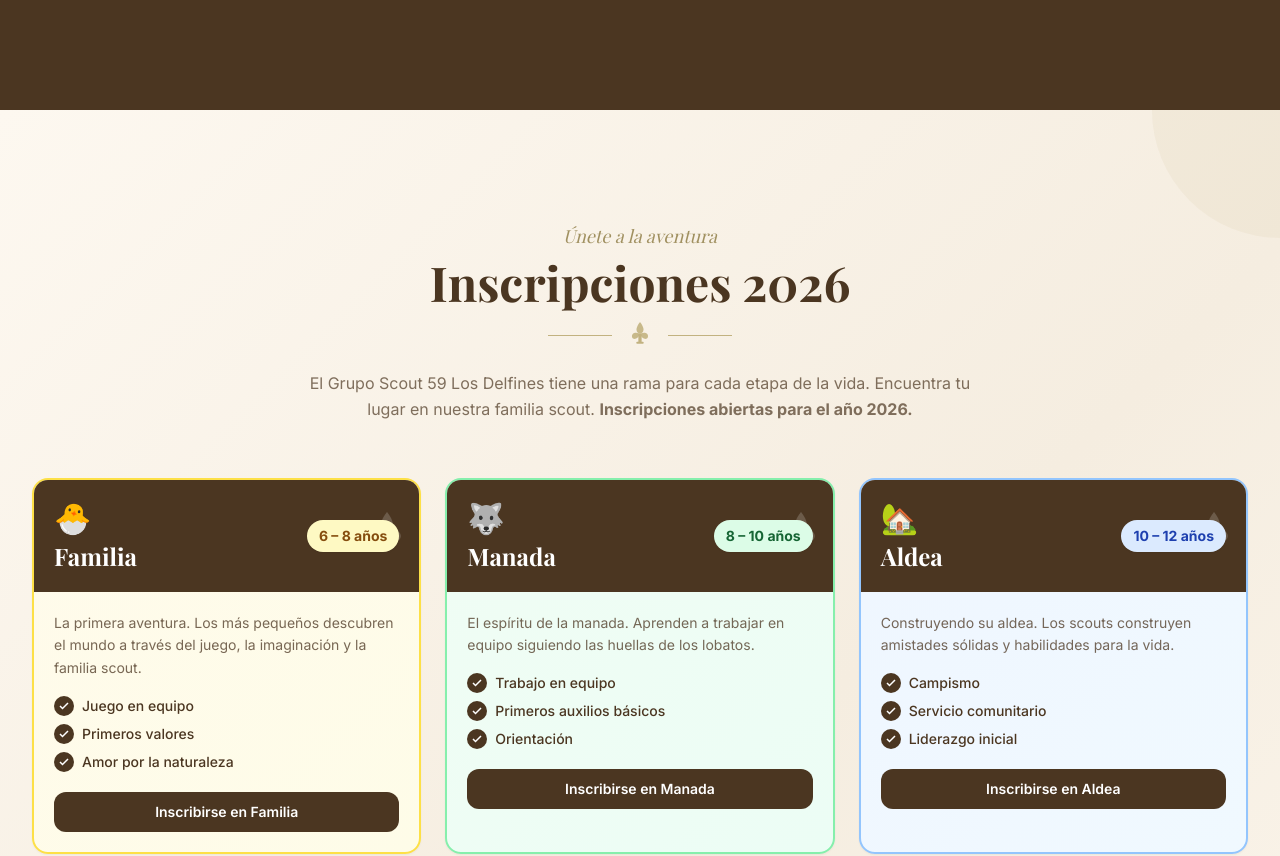
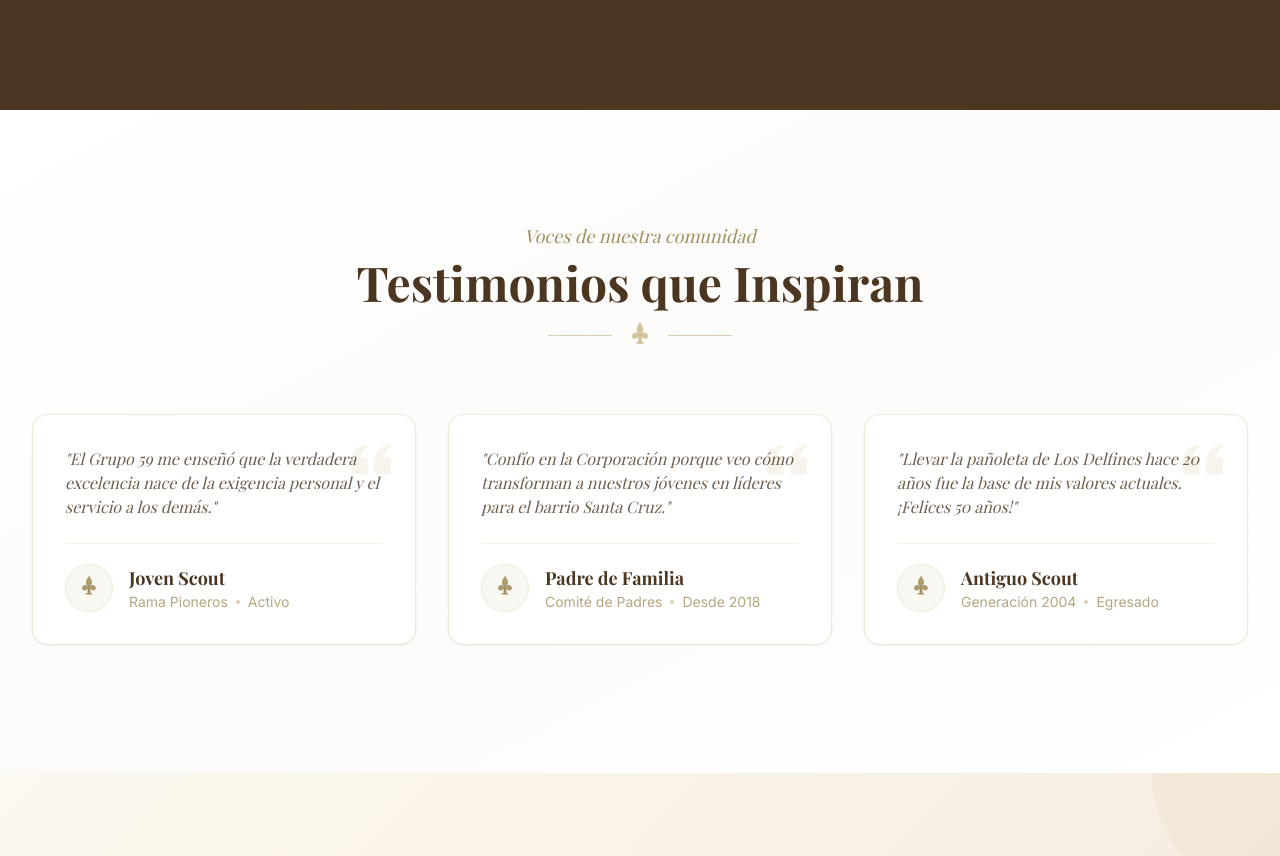
Before and after one commit to corporacion59losdelfines/web-delfines-50-anos, a React (Vite) app: page / in a window 1280 px wide. Shown: the part 4990-5846 px from the top of the page. Built offline with nearby package versions, Linux system fonts and the light colour scheme; a web font is replaced by a local one.

Commit message:
Añadida sección de testimonios y optimización web Lazy Loading

```diff
--- a/src/App.jsx
+++ b/src/App.jsx
@@ -3,6 +3,7 @@
 import HeroSection from './components/HeroSection'
 import HistoriaSection from './components/HistoriaSection'
 import ValoresSection from './components/ValoresSection'
+import TestimoniosSection from './components/TestimoniosSection'
 import BadenPowellSection from './components/BadenPowellSection'
 import InscripcionesSection from './components/InscripcionesSection'
 import GaleriaSection from './components/GaleriaSection'
@@ -63,6 +64,7 @@
             <HistoriaSection />
             <BadenPowellSection />
             <ValoresSection />
+            <TestimoniosSection />
             <InscripcionesSection />
             <GaleriaSection />
             <RedesSection />
--- a/src/components/GaleriaSection.jsx
+++ b/src/components/GaleriaSection.jsx
@@ -84,11 +84,21 @@
                                 src={item.src}
                                 alt={item.alt}
                                 loading="lazy"
+                                decoding="async"
                                 className="w-full h-full object-cover transition-transform duration-700 ease-out group-hover:scale-105"
+                                onError={(e) => {
+                                    e.target.onerror = null;
+                                    e.target.style.display = 'none';
+                                    e.target.nextSibling.style.display = 'block';
+                                }}
                             />
+                            {/* Textura Caqui Alternativa de Fallback en caso de error */}
+                            <div className="hidden absolute inset-0 bg-caqui/20 w-full h-full border border-caqui/30 flex items-center justify-center">
+                                <p className="text-caqui font-serif uppercase tracking-widest text-xs rotate-45 opacity-50">Bodas de Oro</p>
+                            </div>
 
                             {/* Overlay oscuro en hover para destacar el texto */}
-                            <div className="absolute inset-0 bg-gradient-to-t from-cafe/90 via-cafe/20 to-transparent opacity-60 md:opacity-0 group-hover:opacity-80 transition-opacity duration-300" />
+                            <div className="absolute inset-0 bg-gradient-to-t from-cafe/90 via-cafe/20 to-transparent opacity-60 md:opacity-0 group-hover:opacity-80 transition-opacity duration-300 pointer-events-none" />
 
                             {/* Info de la foto */}
                             <div className="absolute bottom-0 left-0 right-0 p-5 translate-y-0 md:translate-y-4 group-hover:translate-y-0 transition-transform duration-300">
--- /dev/null
+++ b/src/components/TestimoniosSection.jsx
@@ -0,0 +1,81 @@
+import { FleurDeLis } from './Icons'
+
+const testimonios = [
+    {
+        quote: "El Grupo 59 me enseñó que la verdadera excelencia nace de la exigencia personal y el servicio a los demás.",
+        author: "Joven Scout",
+        role: "Rama Pioneros",
+        years: "Activo"
+    },
+    {
+        quote: "Confío en la Corporación porque veo cómo transforman a nuestros jóvenes en líderes para el barrio Santa Cruz.",
+        author: "Padre de Familia",
+        role: "Comité de Padres",
+        years: "Desde 2018"
+    },
+    {
+        quote: "Llevar la pañoleta de Los Delfines hace 20 años fue la base de mis valores actuales. ¡Felices 50 años!",
+        author: "Antiguo Scout",
+        role: "Generación 2004",
+        years: "Egresado"
+    }
+]
+
+export default function TestimoniosSection() {
+    return (
+        <section id="testimonios" className="py-20 md:py-28 bg-white relative overflow-hidden">
+            {/* Fondo sutil */}
+            <div className="absolute inset-0 bg-gradient-to-br from-white via-caqui/5 to-white pointer-events-none" />
+
+            <div className="relative max-w-7xl mx-auto px-4 sm:px-6 lg:px-8">
+                {/* Encabezado */}
+                <div className="text-center mb-16 animate-on-scroll">
+                    <p className="text-caqui-dark font-serif italic text-lg mb-2">Voces de nuestra comunidad</p>
+                    <h2 className="section-title mb-4">Testimonios que Inspiran</h2>
+                    <div className="flex items-center justify-center gap-4">
+                        <div className="h-px w-16 bg-caqui/60" />
+                        <FleurDeLis className="w-6 h-7 text-caqui/80" />
+                        <div className="h-px w-16 bg-caqui/60" />
+                    </div>
+                </div>
+
+                {/* Grid de Testimonios */}
+                <div className="grid grid-cols-1 md:grid-cols-3 gap-8 mb-4">
+                    {testimonios.map((item, i) => (
+                        <div
+                            key={i}
+                            className="bg-white border border-caqui/30 rounded-2xl p-8 shadow-sm hover:shadow-xl hover:-translate-y-1 transition-all duration-300 relative animate-on-scroll flex flex-col group"
+                            style={{ animationDelay: `${i * 150}ms` }}
+                        >
+                            {/* Comillas */}
+                            <svg className="absolute top-6 right-6 w-10 h-10 text-caqui/15 group-hover:text-caqui/30 transition-colors duration-300" fill="currentColor" viewBox="0 0 24 24">
+                                <path d="M14.017 21v-7.391c0-5.704 3.731-9.57 8.983-10.609l.995 2.151c-2.432.917-3.995 3.638-3.995 5.849h4v10h-9.983zm-14.017 0v-7.391c0-5.704 3.748-9.57 9-10.609l.996 2.151c-2.433.917-3.996 3.638-3.996 5.849h3.983v10h-9.983z" />
+                            </svg>
+
+                            <blockquote className="flex-1">
+                                <p className="text-cafe/80 text-lg sm:text-base font-serif italic leading-relaxed relative z-10 mb-6 group-hover:text-cafe transition-colors">
+                                    "{item.quote}"
+                                </p>
+                            </blockquote>
+
+                            {/* Autor */}
+                            <div className="mt-auto border-t border-caqui/20 pt-5 flex items-center gap-4">
+                                <div className="w-12 h-12 rounded-full bg-caqui/10 flex items-center justify-center border border-caqui/20">
+                                    <FleurDeLis className="w-5 h-6 text-caqui-dark" />
+                                </div>
+                                <div>
+                                    <p className="font-bold text-cafe font-serif text-lg">{item.author}</p>
+                                    <div className="flex items-center gap-2 text-sm text-caqui-dark/80">
+                                        <span>{item.role}</span>
+                                        <span className="w-1 h-1 rounded-full bg-caqui/60"></span>
+                                        <span>{item.years}</span>
+                                    </div>
+                                </div>
+                            </div>
+                        </div>
+                    ))}
+                </div>
+            </div>
+        </section>
+    )
+}
```
